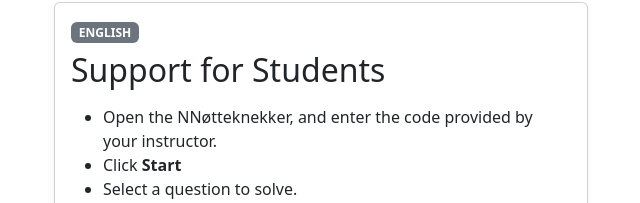
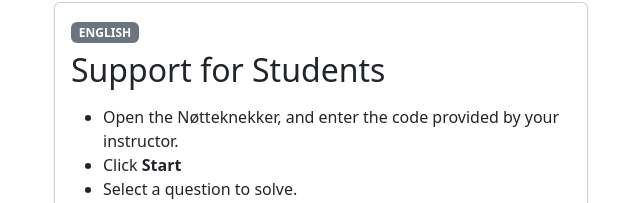
Before and after one commit to falkr/nuts, a plain HTML site: page docs/index.html in a window 1280 px wide. Shown: the part 495-698 px from the top of the page, without its empty margins (319-959 px from the left). Drawn offline with Linux system fonts and the light colour scheme.

Commit message:
Update index.html

```diff
--- a/docs/index.html
+++ b/docs/index.html
@@ -34,7 +34,7 @@
                 <h2 class="card-title">Support for Students</h2>
                 <p class="card-text">
                 <ul>
-                	<li>Open the NN&oslash;tteknekker, and enter the code provided by your instructor.</li>
+                	<li>Open the N&oslash;tteknekker, and enter the code provided by your instructor.</li>
                 	<li>Click <b>Start</b></li>
                 	<li>Select a question to solve.</li>
                 	<li>For the question, select what you consider is the best answer and click it.</li>
```
